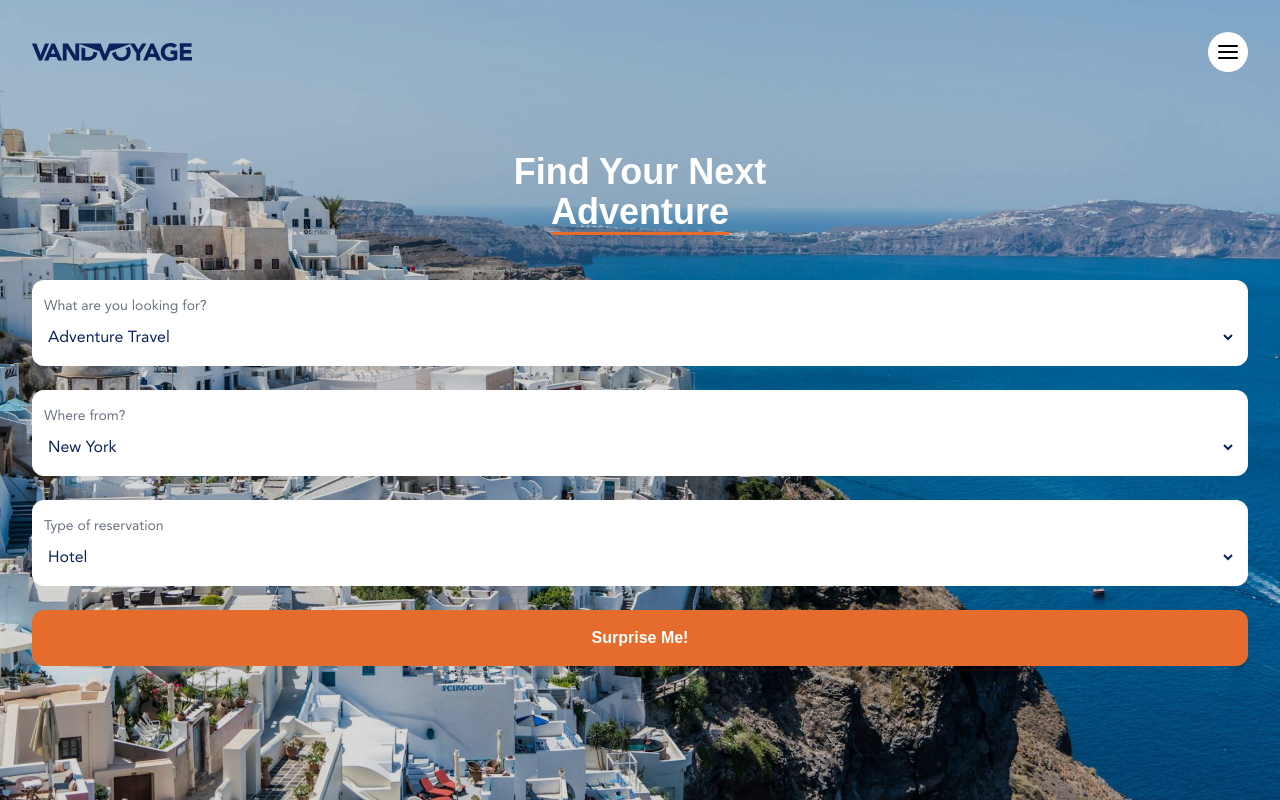
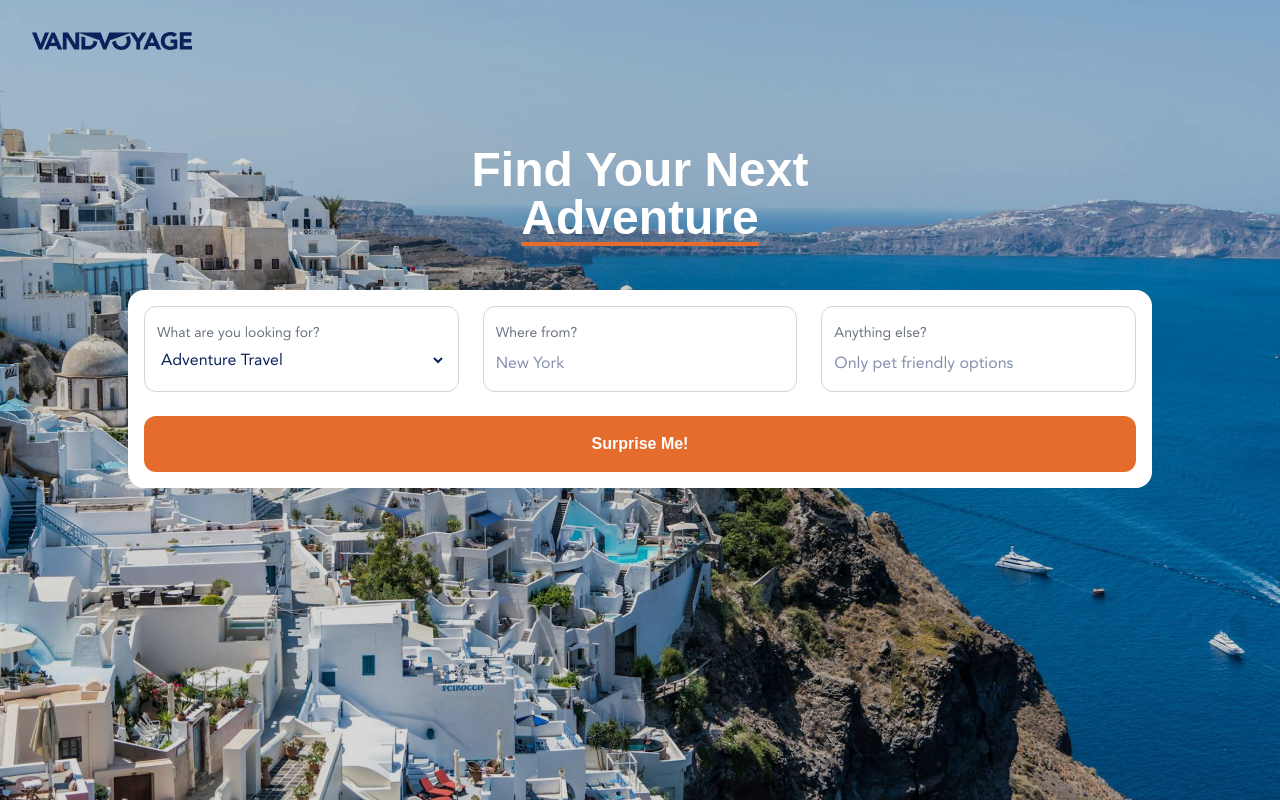
Before and after one commit to miguelcaballero95/mohawk-vandvoyage, a React (Vite) app in the folder frontend/: page / in a window 1280 px wide. Built offline with nearby package versions, Linux system fonts and the light colour scheme; a web font is replaced by a local one.

Commit message:
completing home page desktop view

```diff
--- a/frontend/src/pages/Home.jsx
+++ b/frontend/src/pages/Home.jsx
@@ -14,41 +14,41 @@ function Home() {
     navigate('/results');
   }
   return (
-    <div className="w-full h-screen p-8" style={{ backgroundImage: `linear-gradient(rgba(0, 0, 0, 0.15), rgba(0, 0, 0, 0.15)), url(${bgImage})`, backgroundSize: 'cover', backgroundPosition: 'center' }}>
+    <div className="w-full h-full min-h-screen p-8" style={{ backgroundImage: `linear-gradient(rgba(0, 0, 0, 0.15), rgba(0, 0, 0, 0.15)), url(${bgImage})`, backgroundSize: 'cover', backgroundPosition: 'center' }}>
       <header className="flex justify-between items-center">
         <img src={logo} alt="Vandvoyage logo" className="w-40" />
-        <button className="bg-white rounded-full p-2">
+        {/* <button className="bg-white rounded-full p-2">
           <FiMenu size={24} />
-        </button>
+        </button> */}
       </header>
-      <main className="pt-20">
+      <main className="pt-14 lg:pt-24">
         <div>
-          <p className="text-white text-center text-4xl text-shadow-black font-bold">
+          <p className="text-white text-center text-4xl lg:text-5xl text-shadow-black font-bold">
             Find Your Next <br />
             <span className="underline decoration-orange-primary underline-offset-8">Adventure</span>
           </p>
         </div>
-        <div className='mt-12 flex flex-col gap-6'>
-          <p className='bg-white px-3 py-4 rounded-xl'>
-            <label className='block mb-2 text-gray-500 text-sm' htmlFor="how-do-you-feel">What are you looking for?</label>
-            <select className='w-full text-blue-tertiary outline-0' name="feel" id="how-do-you-feel">
+        <div className='mt-12 grid grid-cols-3 gap-6 max-w-sm mx-auto lg:max-w-5xl lg:bg-white lg:p-4 lg:rounded-2xl'>
+          <p className='bg-white px-3 py-4 rounded-xl col-span-3 lg:col-span-1 lg:border lg:border-gray-300'>
+            <label className='block mb-2 lg:mb-1 text-gray-500 text-sm' htmlFor="travel-type">What are you looking for?</label>
+            <select className='w-full text-blue-tertiary outline-0' name="travel_type" id="travel-type">
               {travelTypes.map(type => <option key={type}>{type}</option>)}
             </select>
           </p>
-          <p className='bg-white px-3 py-4 rounded-xl'>
+          <p className='bg-white px-3 py-4 rounded-xl col-span-3 lg:col-span-1 lg:border lg:border-gray-300'>
             <label className='block mb-2 text-gray-500 text-sm' htmlFor="where-from">Where from?</label>
-            <select className='w-full text-blue-tertiary outline-0' name="from" id="where-from">
-              <option>New York</option>
-              <option>Toronto</option>
-            </select>
+            <input type="text" className='w-full text-blue-tertiary outline-0' name="from" id="where-from" placeholder='New York' />
           </p>
-          <p className='bg-white px-3 py-4 rounded-xl'>
-            <label className='block mb-2 text-gray-500 text-sm' htmlFor="reservation-type">Type of reservation</label>
-            <select className='w-full text-blue-tertiary outline-0' name="reservation" id="reservation-type">
-              <option>Hotel</option>
-            </select>
+          <p className='bg-white px-3 py-4 rounded-xl col-span-3 lg:col-span-1 lg:border lg:border-gray-300'>
+            <label className='block mb-2 text-gray-500 text-sm' htmlFor="additional-information">Anything else?</label>
+            <input
+              type="text"
+              className='w-full text-blue-tertiary outline-0'
+              name="additional_information"
+              id="additional-information"
+              placeholder='Only pet friendly options' />
           </p>
-          <button className='bg-orange-primary text-white py-4 rounded-xl font-bold' onClick={handleSearch}>
+          <button className='bg-orange-primary text-white py-4 rounded-xl font-bold col-span-3' onClick={handleSearch}>
             Surprise Me!
           </button>
         </div>
```
